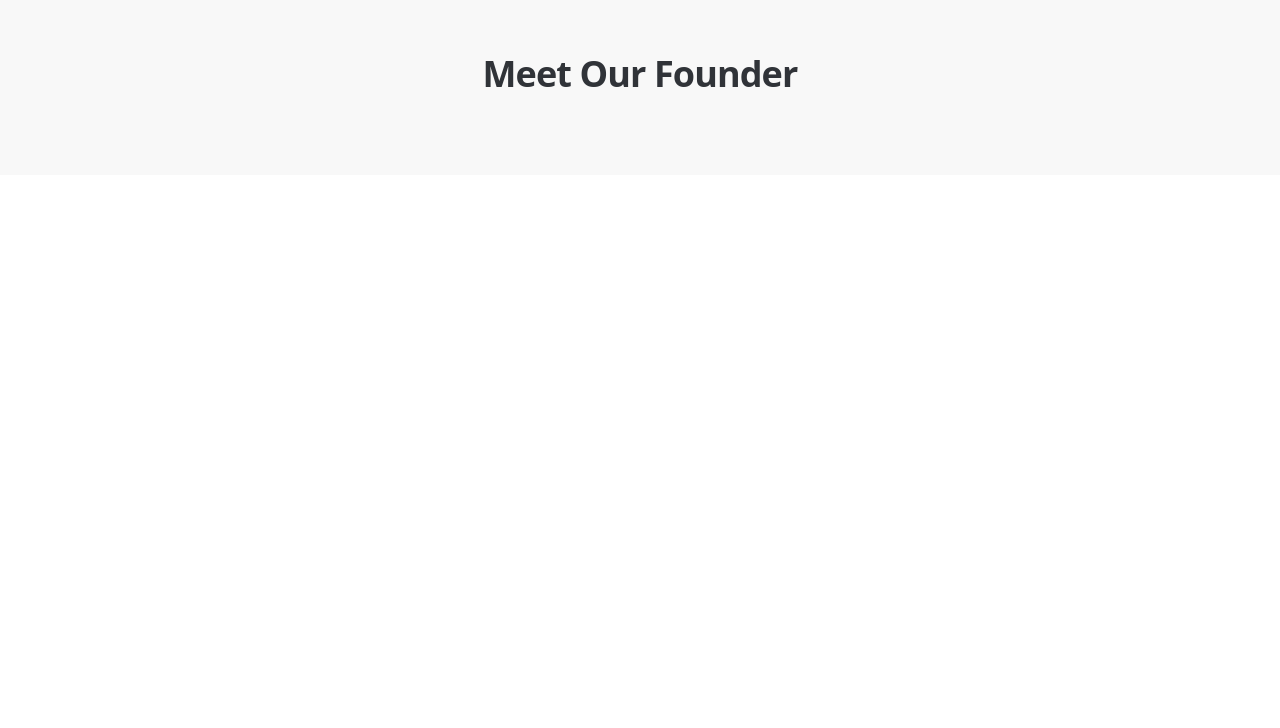
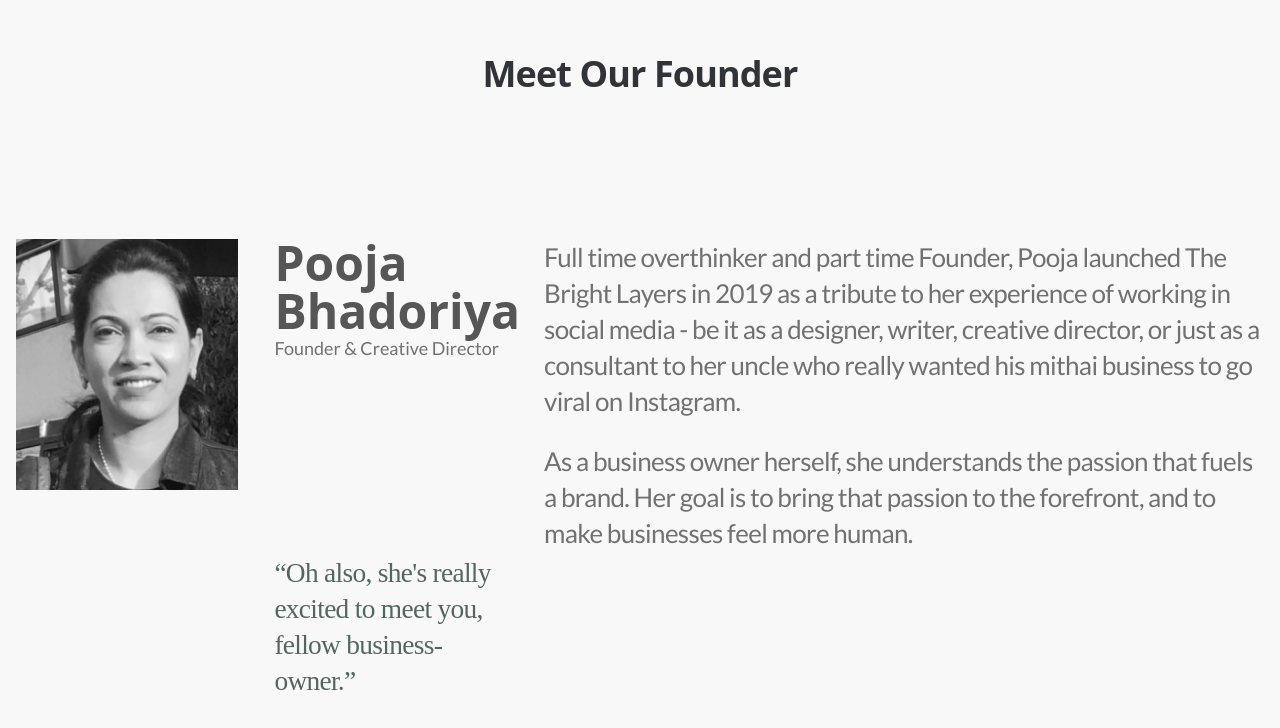
Before and after one commit to Stormlite12/BrightLayers, a React (Vite) app: page / in a window 1280 px wide. Shown: the part 4766-5494 px from the top of the page. Before the commit the page ends 4941 px from the top, so only its background shows below. Built offline with nearby package versions, Linux system fonts and the light colour scheme.

Commit message:
Updated the site

```diff
--- a/src/components/FounderBio.jsx
+++ b/src/components/FounderBio.jsx
@@ -1,6 +1,6 @@
 import { useState } from "react";
+import founderImg from "../assets/founderImg.png";
 function FounderBio() {
-
   const [isVisible, setIsVisible] = useState(false);
 
   const handleMouseOver = () => {
@@ -8,13 +8,45 @@ function FounderBio() {
   };
 
   return (
-    <div className="flex flex-col items-center justify-center py-20 bg-[#F8F8F8]">
-        <div className="text-[#303338] text-4xl font-semibold font-['Public Sans'] leading-[43.20px] tracking-tight">Meet Our Founder</div>
+    <div className="flex flex-col items-center justify-center py-20 bg-[#F8F8F8] px-4">
+      <div className="mb-36 text-[#303338] text-4xl font-semibold font-['Public Sans'] leading-[43.20px] tracking-tight">
+        Meet Our Founder
+      </div>
+      <div className="w-full flex flex-row justify-center items-stretch space-x-6">
         <div>
-                <div><img src="" alt="" /></div>
+          <img src={founderImg} alt="" className="h-auto" />
         </div>
+        <div className="flex flex-col justify-between pl-3">
+              <div>
+                    <p className="text-[#565656] text-5xl font-semibold font-['Public Sans'] leading-[47.52px] max-w-[16.125rem] max-h-[6.1875rem] shrink-0">
+                      Pooja <br /> Bhadoriya
+                    </p>
+                    <p className="text-[#717171] text-lg font-normal font-['Lato']">Founder & Creative Director</p>
+              </div>
+
+
+                    <p className="text-[#546660] text-[27.39px] font-normal font-['Archivo'] leading-9 tracking-tight max-w-[16.6875rem] max-h-[9.9375rem] shrink-0">
+                      &ldquo;Oh also, she&apos;s really excited to meet you, fellow
+                      business-owner.&rdquo;
+                    </p>
+        </div>
+        <div className="max-w-[45rem] h-[28.75rem] text-[#727171] text-[26px] font-normal font-['Lato'] leading-9 tracking-tight space-y-6">
+          <p>
+            Full time overthinker and part time Founder, Pooja launched The
+            Bright Layers in 2019 as a tribute to her experience of working in
+            social media - be it as a designer, writer, creative director, or
+            just as a consultant to her uncle who really wanted his mithai
+            business to go viral on Instagram.
+          </p>
+          <p>
+            As a business owner herself, she understands the passion that fuels
+            a brand. Her goal is to bring that passion to the forefront, and to
+            make businesses feel more human.
+          </p>
+        </div>
+      </div>
     </div>
-  )
+  );
 }
 
-export default FounderBio
+export default FounderBio;
```
Also changed, not shown: src/assets/founderImg.png (added).
